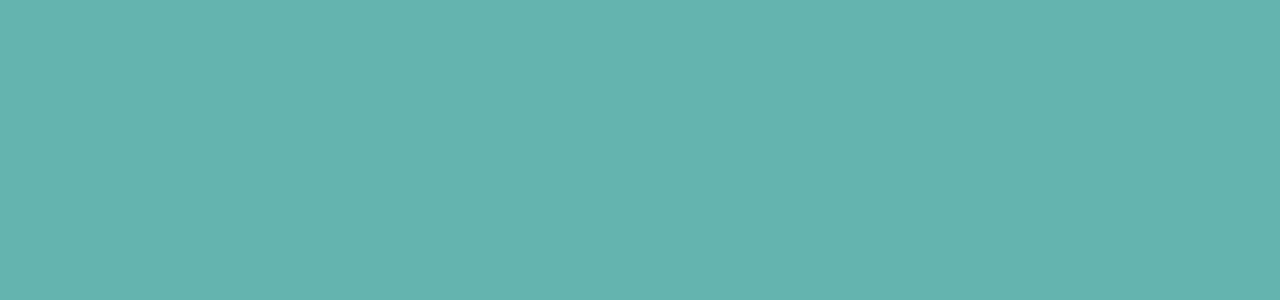
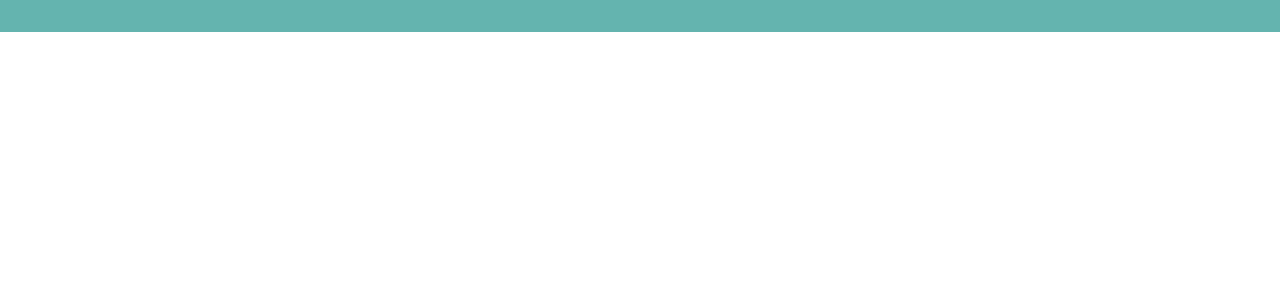
Before and after one commit to lcpsd/visitase7e, a Next.js app: page /custom/foryoucg/components/Card/styles in a window 1280 px wide. Shown: the top 300 px of the page. Built offline with nearby package versions, Linux system fonts and the light colour scheme.

Commit message:
card height by window height

```diff
--- a/pages/custom/foryoucg/components/Card/styles.js
+++ b/pages/custom/foryoucg/components/Card/styles.js
@@ -25,7 +25,7 @@
     }
 
     background: var(--foryou-green-400);
-    height: 100vh;
+    height: ${props => props.documentHeight};
     width: 100vw;
 
     display: flex;
@@ -38,6 +38,7 @@
     gap: 1rem;
 
     .logo{
+        animation: fadeIn 2s ease-in-out;
         flex: 1;
 
         border-radius: 100%;
@@ -48,9 +49,11 @@
     }
 
     .cards{
+        animation: fadeIn 2s ease-in-out;
+
         flex: 6;
         height: 100%;
-        width: 200px;
+        width: 300px;
 
         .swiper-pagination-bullet{
             padding: 0.3rem;
@@ -107,6 +110,8 @@
     }
 
     .social{
+        animation: fadeIn 2s ease-in-out;
+
         width: 100%;
         flex: 1;
 
```
Also changed, not shown: pages/custom/foryoucg/components/Card/index.jsx (+7 -1 lines).
